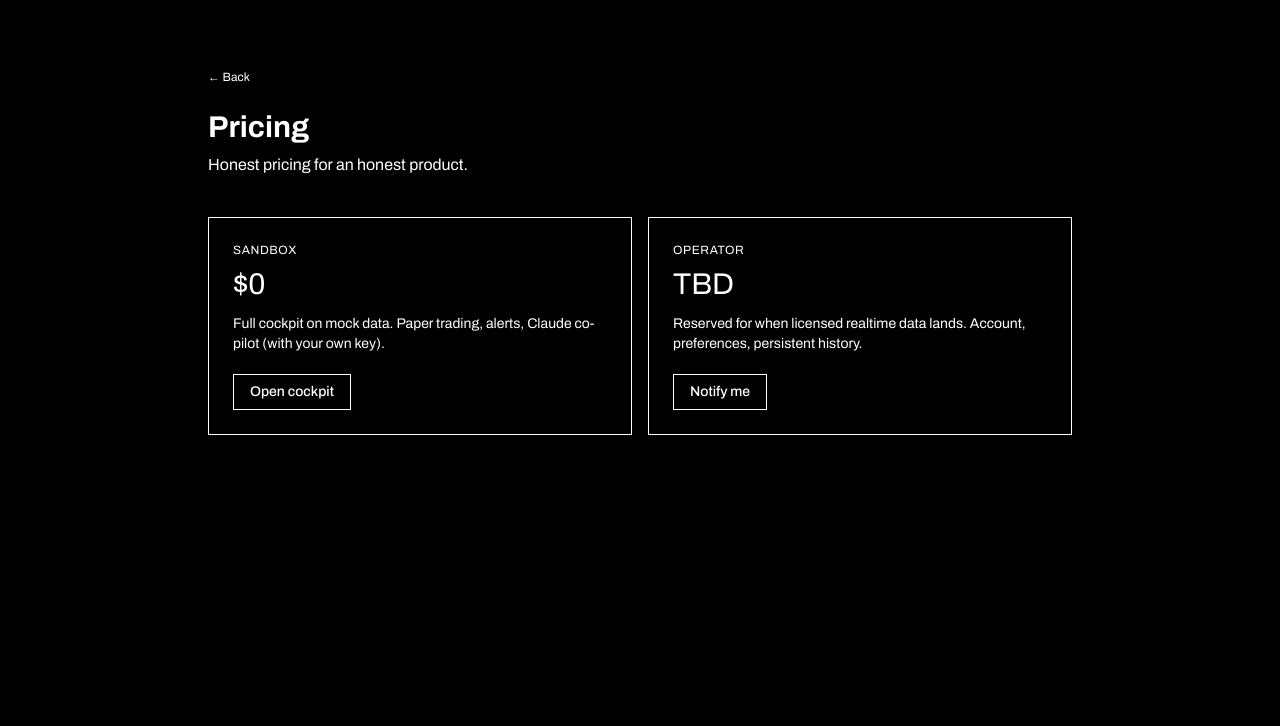
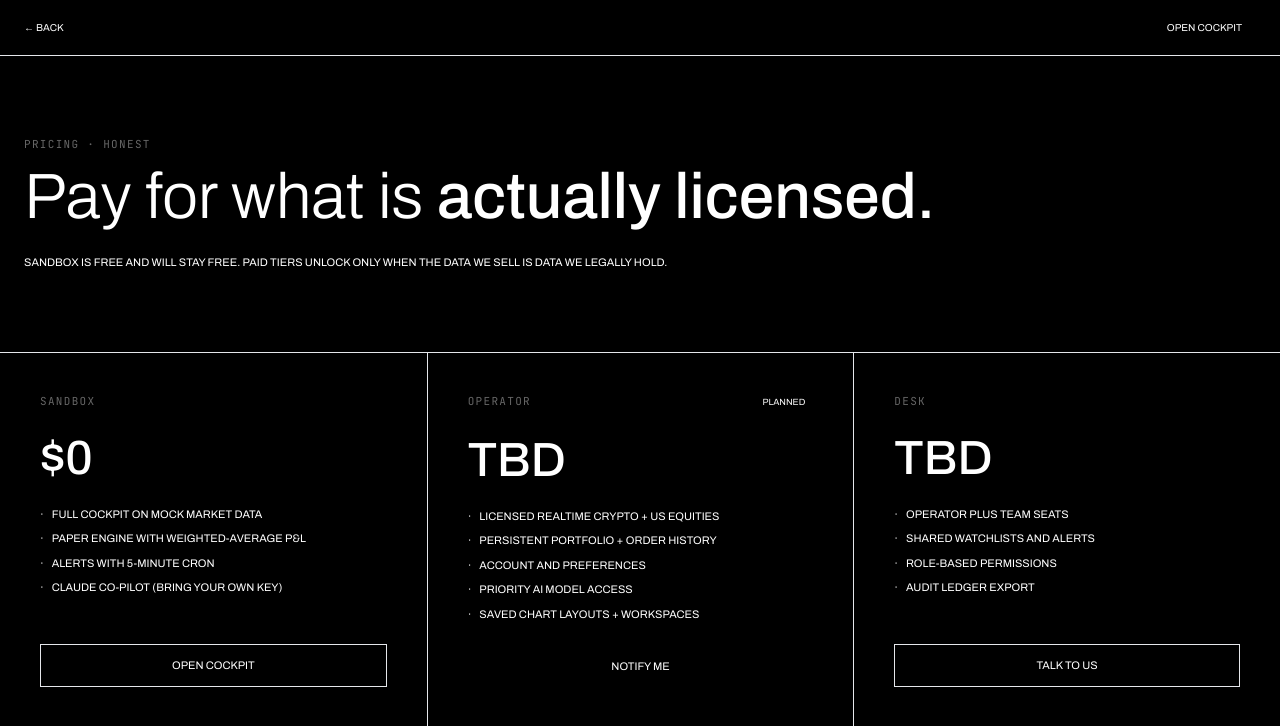
Before and after one commit to keletonik/xake, a Next.js app: page /pricing in a window 1280 px wide. Shown: the top 726 px of the page. Built offline with nearby package versions, Linux system fonts and the light colour scheme.

Commit message:
Rebuild pricing, security, alerts and app shell on Void

```diff
--- a/app/pricing/page.tsx
+++ b/app/pricing/page.tsx
@@ -1,46 +1,113 @@
 import Link from "next/link";
-import { Button } from "@/components/ui/button";
 
-const tiers = [
+const tiers: Array<{
+  name: string;
+  price: string;
+  perks: string[];
+  cta: string;
+  href: string;
+  featured?: boolean;
+}> = [
   {
     name: "Sandbox",
     price: "$0",
-    body: "Full cockpit on mock data. Paper trading, alerts, Claude co-pilot (with your own key).",
+    perks: [
+      "Full cockpit on mock market data",
+      "Paper engine with weighted-average P&L",
+      "Alerts with 5-minute cron",
+      "Claude co-pilot (bring your own key)",
+    ],
     cta: "Open cockpit",
     href: "/app",
   },
   {
     name: "Operator",
     price: "TBD",
-    body: "Reserved for when licensed realtime data lands. Account, preferences, persistent history.",
+    featured: true,
+    perks: [
+      "Licensed realtime crypto + US equities",
+      "Persistent portfolio + order history",
+      "Account and preferences",
+      "Priority AI model access",
+      "Saved chart layouts + workspaces",
+    ],
     cta: "Notify me",
-    href: "mailto:hello@xake.dev",
+    href: "mailto:hello@xake.app",
+  },
+  {
+    name: "Desk",
+    price: "TBD",
+    perks: [
+      "Operator plus team seats",
+      "Shared watchlists and alerts",
+      "Role-based permissions",
+      "Audit ledger export",
+    ],
+    cta: "Talk to us",
+    href: "mailto:hello@xake.app",
   },
 ];
 
 export default function PricingPage() {
   return (
-    <div className="mx-auto max-w-4xl px-4 py-16">
-      <Link href="/" className="mb-6 inline-block text-xs text-muted-foreground hover:text-foreground">
-        ← Back
-      </Link>
-      <h1 className="font-mono text-3xl font-bold">Pricing</h1>
-      <p className="mt-2 text-muted-foreground">Honest pricing for an honest product.</p>
+    <div className="min-h-dvh bg-bg text-fg">
+      <header className="flex h-14 items-center justify-between border-b border-mute-10 px-6">
+        <Link href="/" className="font-mono text-[10px] uppercase tracking-caps text-mute-50 hover:text-fg">
+          ← Back
+        </Link>
+        <Link href="/app" className="bg-accent px-3.5 py-1.5 font-mono text-[10px] uppercase tracking-caps text-accent-ink">
+          Open cockpit
+        </Link>
+      </header>
 
-      <div className="mt-10 grid gap-4 md:grid-cols-2">
-        {tiers.map((t) => (
-          <div key={t.name} className="rounded-md border border-border bg-surface p-6">
-            <div className="text-xs uppercase tracking-wider text-muted-foreground">{t.name}</div>
-            <div className="mt-2 font-mono text-3xl">{t.price}</div>
-            <p className="mt-3 text-sm text-muted-foreground">{t.body}</p>
-            <div className="mt-5">
-              <Button asChild variant="outline">
-                <Link href={t.href}>{t.cta}</Link>
-              </Button>
+      <section className="border-b border-mute-10 px-6 py-20">
+        <div className="eyebrow">Pricing · honest</div>
+        <h1 className="mt-3 font-sans text-[clamp(36px,5vw,72px)] font-light leading-[1] tracking-tightest">
+          Pay for what is <em className="not-italic font-medium">actually licensed.</em>
+        </h1>
+        <p className="mt-6 max-w-2xl font-mono text-[11px] uppercase leading-[1.8] tracking-caps text-mute-50">
+          Sandbox is free and will stay free. Paid tiers unlock only when the data we sell is data we
+          legally hold.
+        </p>
+      </section>
+
+      <section className="grid grid-cols-1 md:grid-cols-3">
+        {tiers.map((t, i) => (
+          <div
+            key={t.name}
+            className={`flex flex-col gap-6 p-10 ${i !== 0 ? "border-t border-mute-10 md:border-l md:border-t-0" : ""} ${t.featured ? "bg-accent/5" : ""}`}
+          >
+            <div className="flex items-baseline justify-between">
+              <span className="eyebrow">{t.name}</span>
+              {t.featured && (
+                <span className="bg-accent px-2 py-0.5 font-mono text-[9px] uppercase tracking-caps text-accent-ink">
+                  Planned
+                </span>
+              )}
             </div>
+            <div className="font-sans text-[48px] font-medium leading-none tracking-tightest">
+              {t.price}
+            </div>
+            <ul className="space-y-2 font-mono text-[11px] uppercase tracking-caps text-mute-70">
+              {t.perks.map((p) => (
+                <li key={p} className="flex gap-2 before:content-['·'] before:text-accent">
+                  {p}
+                </li>
+              ))}
+            </ul>
+            <Link
+              href={t.href}
+              className={`mt-auto px-4 py-3 text-center font-mono text-[11px] uppercase tracking-caps ${
+                t.featured
+                  ? "bg-accent text-accent-ink"
+                  : "border border-mute-20 hover:border-accent hover:text-accent"
+              }`}
+            >
+              {t.cta}
+            </Link>
           </div>
         ))}
-      </div>
+      </section>
     </div>
   );
 }
--- a/app/security/page.tsx
+++ b/app/security/page.tsx
@@ -1,52 +1,65 @@
 import Link from "next/link";
+
+const rules = [
+  {
+    title: "No live money.",
+    body: "There is no execution path to a real broker. The paper engine is the only engine, and the environment badge is never hidden.",
+  },
+  {
+    title: "Secrets stay server-side.",
+    body: "Provider and model credentials are read only inside Route Handlers. Nothing ever enters a client bundle.",
+  },
+  {
+    title: "Cron endpoints are authenticated.",
+    body: "Scheduled tasks must present Bearer $CRON_SECRET in production. Unauthenticated calls are rejected before any work runs.",
+  },
+  {
+    title: "AI drafts. Humans confirm.",
+    body: "The assistant can analyse, explain, screen and draft. It never places orders or creates alerts on its own. Every mutation is a human action.",
+  },
+  {
+    title: "Validation at every boundary.",
+    body: "Zod schemas validate env vars, API bodies and AI-produced structured outputs. Out-of-schema data is rejected, not coerced.",
+  },
+  {
+    title: "No unlicensed realtime data in production.",
+    body: "Free public exchange WebSockets are fair game for display. Redistribution and equities L2 data require licences we do not pretend to hold.",
+  },
+];
 
 export default function SecurityPage() {
   return (
-    <div className="mx-auto max-w-3xl px-4 py-16">
-      <Link href="/" className="mb-6 inline-block text-xs text-muted-foreground hover:text-foreground">
-        ← Back
-      </Link>
-      <h1 className="font-mono text-3xl font-bold">Security posture</h1>
-      <p className="mt-2 text-muted-foreground">
-        XAKE is deliberately scoped to a paper-only environment while the licensing and partner
-        pieces required for live execution are not in place.
-      </p>
+    <div className="min-h-dvh bg-bg text-fg">
+      <header className="flex h-14 items-center justify-between border-b border-mute-10 px-6">
+        <Link href="/" className="font-mono text-[10px] uppercase tracking-caps text-mute-50 hover:text-fg">
+          ← Back
+        </Link>
+        <Link href="/app" className="bg-accent px-3.5 py-1.5 font-mono text-[10px] uppercase tracking-caps text-accent-ink">
+          Open cockpit
+        </Link>
+      </header>
 
-      <ul className="mt-8 space-y-4 text-sm">
-        <li>
-          <strong className="block">No live money.</strong>
-          <span className="text-muted-foreground">
-            There is no execution path to a real broker. The paper engine is the only engine.
-          </span>
-        </li>
-        <li>
-          <strong className="block">Secrets stay server-side.</strong>
-          <span className="text-muted-foreground">
-            Provider and model credentials are read only inside Next.js Route Handlers; nothing
-            leaks to the browser bundle.
-          </span>
-        </li>
-        <li>
-          <strong className="block">Cron is authenticated.</strong>
-          <span className="text-muted-foreground">
-            Vercel Cron requests must present <code className="font-mono">Bearer $CRON_SECRET</code>
-            {" "}in production — unauthenticated requests are rejected.
-          </span>
-        </li>
-        <li>
-          <strong className="block">AI does not execute.</strong>
-          <span className="text-muted-foreground">
-            Claude can analyse, explain, screen, and draft. It never places orders or creates alerts
-            by itself. Humans confirm every action.
-          </span>
-        </li>
-        <li>
-          <strong className="block">Input validation at every boundary.</strong>
-          <span className="text-muted-foreground">
-            Zod schemas validate env, API bodies, and AI-produced structured outputs.
-          </span>
-        </li>
-      </ul>
+      <section className="border-b border-mute-10 px-6 py-20">
+        <div className="eyebrow">Security posture · honest by default</div>
+        <h1 className="mt-3 font-sans text-[clamp(36px,5vw,72px)] font-light leading-[1] tracking-tightest">
+          What we <em className="not-italic font-medium">will not</em> do.
+        </h1>
+      </section>
+
+      <section className="grid grid-cols-1 md:grid-cols-2">
+        {rules.map((r, i) => (
+          <div
+            key={r.title}
+            className={`p-10 ${i !== 0 ? "border-t border-mute-10" : ""} ${i % 2 === 1 ? "md:border-l" : ""} ${i > 1 ? "md:border-t" : i === 1 ? "md:border-t-0" : ""}`}
+          >
+            <div className="eyebrow mb-4">Rule · {String(i + 1).padStart(2, "0")}</div>
+            <div className="font-sans text-[22px] font-medium tracking-crisp">{r.title}</div>
+            <p className="mt-3 font-mono text-[11px] uppercase leading-[1.8] tracking-caps text-mute-50">
+              {r.body}
+            </p>
+          </div>
+        ))}
+      </section>
     </div>
   );
 }
--- a/components/alert-manager.tsx
+++ b/components/alert-manager.tsx
@@ -3,11 +3,10 @@
 import * as React from "react";
 import useSWR from "swr";
 import { Bell, Trash2 } from "lucide-react";
-import { Button } from "@/components/ui/button";
+import { Badge } from "@/components/ui/badge";
+import { EmptyState } from "@/components/ui/empty-state";
 import { Input } from "@/components/ui/input";
 import { Panel } from "@/components/ui/panel";
-import { Badge } from "@/components/ui/badge";
-import { EmptyState } from "@/components/ui/empty-state";
 
 type Alert = {
   id: string;
@@ -20,12 +19,7 @@ type Alert = {
   cooldownMinutes: number;
 };
 
-type Firing = {
-  id: string;
-  alertId: string;
-  firedAt: number;
-  reason: string;
-};
+type Firing = { id: string; alertId: string; firedAt: number; reason: string };
 
 const fetcher = (url: string) => fetch(url).then((r) => r.json());
 
@@ -36,10 +30,10 @@ export function AlertManager() {
     { refreshInterval: 5_000 },
   );
 
-  const [name, setName] = React.useState("BTC > 70k");
+  const [name, setName] = React.useState("BTC breakout");
   const [symbol, setSymbol] = React.useState("BTC-USD");
   const [op, setOp] = React.useState<"gt" | "lt">("gt");
-  const [value, setValue] = React.useState("70000");
+  const [value, setValue] = React.useState("100000");
   const [cooldown, setCooldown] = React.useState("5");
   const [err, setErr] = React.useState<string | null>(null);
 
@@ -48,7 +42,7 @@ export function AlertManager() {
     setErr(null);
     const num = Number(value);
     if (!Number.isFinite(num)) {
-      setErr("price must be a number");
+      setErr("Price must be a number.");
       return;
     }
     const res = await fetch("/api/v1/alerts", {
@@ -62,7 +56,7 @@ export function AlertManager() {
     });
     if (!res.ok) {
       const body = await res.json().catch(() => ({}));
-      setErr(body.error === "duplicate_condition" ? "Duplicate alert" : "Failed to save");
+      setErr(body.error === "duplicate_condition" ? "Duplicate alert." : "Failed to save.");
       return;
     }
     mutate();
@@ -77,92 +71,107 @@ export function AlertManager() {
   const firings = data?.firings ?? [];
 
   return (
-    <div className="grid gap-4 md:grid-cols-[1fr_1fr]">
-      <Panel title="Alerts">
-        <form className="flex flex-col gap-2 p-3 hairline" onSubmit={create}>
-          <Input value={name} onChange={(e) => setName(e.target.value)} placeholder="Name" />
-          <div className="grid grid-cols-2 gap-2">
-            <Input
-              value={symbol}
-              onChange={(e) => setSymbol(e.target.value.toUpperCase())}
-              placeholder="Symbol"
-            />
+    <div className="grid min-h-0 flex-1 grid-cols-1 gap-0 md:grid-cols-2">
+      <Panel
+        eyebrow="Create"
+        title="Price alert"
+        className="border-b border-mute-10 md:border-b-0 md:border-r"
+      >
+        <form className="flex flex-col gap-3 p-5" onSubmit={create}>
+          <label className="flex flex-col gap-1.5">
+            <span className="eyebrow">Name</span>
+            <Input value={name} onChange={(e) => setName(e.target.value)} />
+          </label>
+          <div className="grid grid-cols-[1fr_80px] gap-3">
+            <label className="flex flex-col gap-1.5">
+              <span className="eyebrow">Symbol</span>
+              <Input value={symbol} onChange={(e) => setSymbol(e.target.value.toUpperCase())} />
+            </label>
+            <label className="flex flex-col gap-1.5">
+              <span className="eyebrow">Op</span>
               <select
                 value={op}
                 onChange={(e) => setOp(e.target.value as "gt" | "lt")}
-              className="h-9 rounded-md border border-input bg-surface px-2 text-sm"
+                className="h-9 border border-mute-20 bg-transparent px-2 font-mono text-[12px] focus:border-accent focus:outline-none"
               >
-              <option value="gt">&gt;</option>
-              <option value="lt">&lt;</option>
+                <option value="gt">&gt; greater</option>
+                <option value="lt">&lt; less</option>
               </select>
+            </label>
           </div>
-          <div className="grid grid-cols-2 gap-2">
-            <Input
-              type="number"
-              step="any"
-              value={value}
-              onChange={(e) => setValue(e.target.value)}
-              placeholder="Price"
-            />
-            <Input
-              type="number"
-              min="0"
-              value={cooldown}
-              onChange={(e) => setCooldown(e.target.value)}
-              placeholder="Cooldown (min)"
-            />
+          <div className="grid grid-cols-2 gap-3">
+            <label className="flex flex-col gap-1.5">
+              <span className="eyebrow">Threshold</span>
+              <Input type="number" step="any" value={value} onChange={(e) => setValue(e.target.value)} />
+            </label>
+            <label className="flex flex-col gap-1.5">
+              <span className="eyebrow">Cooldown (min)</span>
+              <Input type="number" min="0" value={cooldown} onChange={(e) => setCooldown(e.target.value)} />
+            </label>
           </div>
-          {err && <div className="text-xs text-destructive">{err}</div>}
-          <Button type="submit" size="sm">
-            <Bell className="size-3" /> Create alert
-          </Button>
+          {err && <div className="font-mono text-[10px] uppercase tracking-caps text-accent">{err}</div>}
+          <button
+            type="submit"
+            className="flex h-10 items-center justify-center gap-2 bg-accent font-mono text-[11px] uppercase tracking-caps text-accent-ink hover:bg-accent/90"
+          >
+            <Bell className="size-3.5" /> Create alert
+          </button>
         </form>
 
+        <div className="border-t border-mute-10">
           {alerts.length === 0 ? (
             <EmptyState
               title="No alerts yet"
-            description="Create a price alert above. The cron runs every 5 minutes."
+              description="Create a price alert above. The evaluator runs every five minutes."
             />
           ) : (
-          <ul className="divide-y divide-border">
+            <ul>
               {alerts.map((a) => (
-              <li key={a.id} className="flex items-center justify-between px-4 py-2 text-sm">
+                <li
+                  key={a.id}
+                  className="flex items-center justify-between border-b border-mute-6 px-5 py-3"
+                >
                   <div>
-                  <div className="font-medium">{a.name}</div>
-                  <div className="font-mono text-[11px] text-muted-foreground">
+                    <div className="font-sans text-[14px] font-medium tracking-crisp">{a.name}</div>
+                    <div className="mt-0.5 font-mono text-[10px] uppercase tracking-caps text-mute-50">
                       {a.condition.kind === "price"
                         ? `${a.condition.symbol} ${a.condition.op === "gt" ? ">" : "<"} ${a.condition.value}`
-                      : `${a.condition.symbol} %move ${a.condition.thresholdPct}% / ${a.condition.windowMinutes}m`}
+                        : `${a.condition.symbol} %MOVE ${a.condition.thresholdPct}% / ${a.condition.windowMinutes}M`}
                     </div>
                   </div>
                   <div className="flex items-center gap-3">
-                  <Badge variant={a.firedCount ? "success" : "secondary"}>fired {a.firedCount}</Badge>
+                    <Badge variant={a.firedCount ? "accent" : "mute"}>
+                      Fired {a.firedCount}
+                    </Badge>
                     <button
-                    className="text-muted-foreground hover:text-destructive"
                       aria-label="Delete"
+                      className="text-mute-50 hover:text-accent"
                       onClick={() => remove(a.id)}
                     >
-                    <Trash2 className="size-3" />
+                      <Trash2 className="size-3.5" />
                     </button>
                   </div>
                 </li>
               ))}
             </ul>
           )}
+        </div>
       </Panel>
 
-      <Panel title="Firings (last 50)">
+      <Panel eyebrow="Log" title="Recent firings · last 50">
         {firings.length === 0 ? (
           <EmptyState
             title="No firings yet"
-            description="Alerts that cross their threshold will appear here, most recent first."
+            description="When an alert crosses its threshold it lands here, most recent first."
           />
         ) : (
-          <ul className="divide-y divide-border">
+          <ul>
             {firings.map((f) => (
-              <li key={f.id} className="px-4 py-2 text-sm">
-                <div className="font-mono text-xs">{new Date(f.firedAt).toLocaleString()}</div>
-                <div>{f.reason}</div>
+              <li key={f.id} className="border-b border-mute-6 px-5 py-3">
+                <div className="font-mono text-[10px] uppercase tracking-caps text-mute-50">
+                  {new Date(f.firedAt).toLocaleString()}
+                </div>
+                <div className="mt-1 font-sans text-[14px] font-medium">{f.reason}</div>
               </li>
             ))}
           </ul>
```
Also changed, not shown: components/app-shell.tsx (+27 -22 lines). Lines whose indentation alone changed are shown as unchanged.
